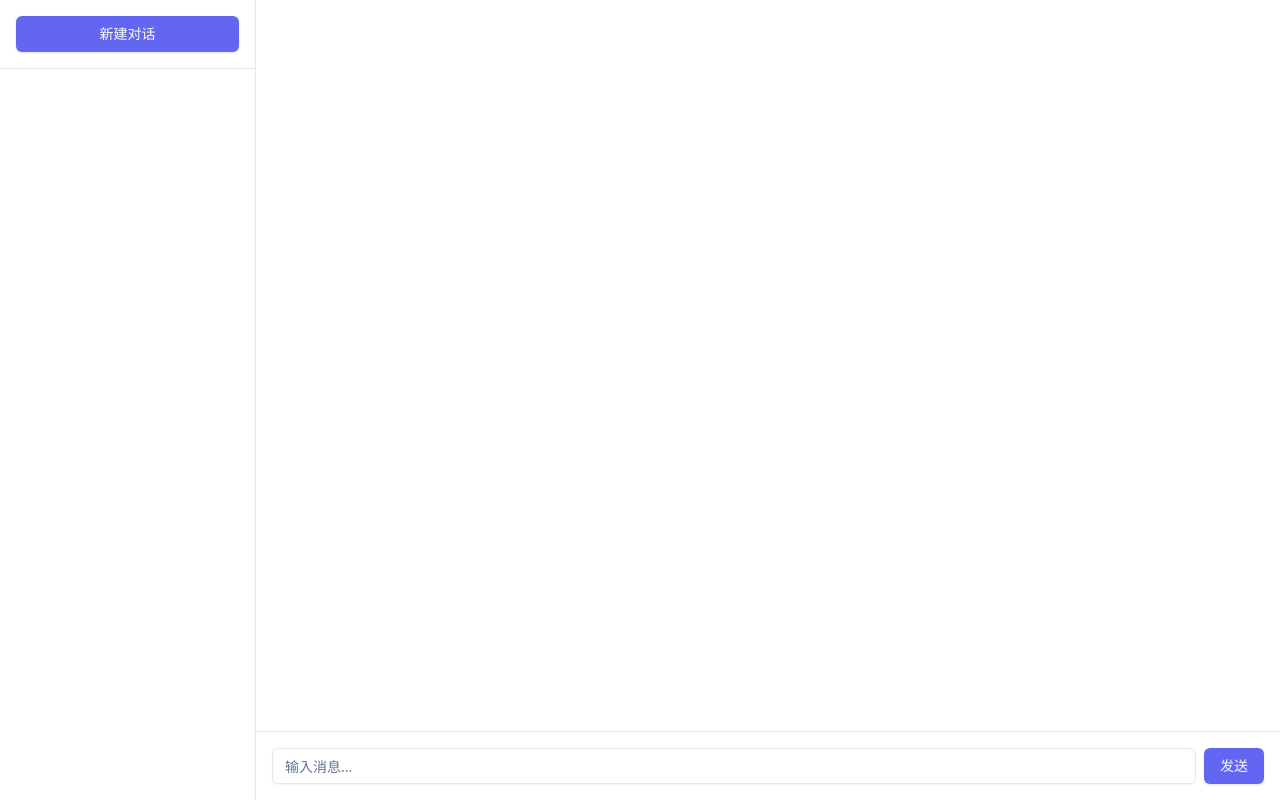
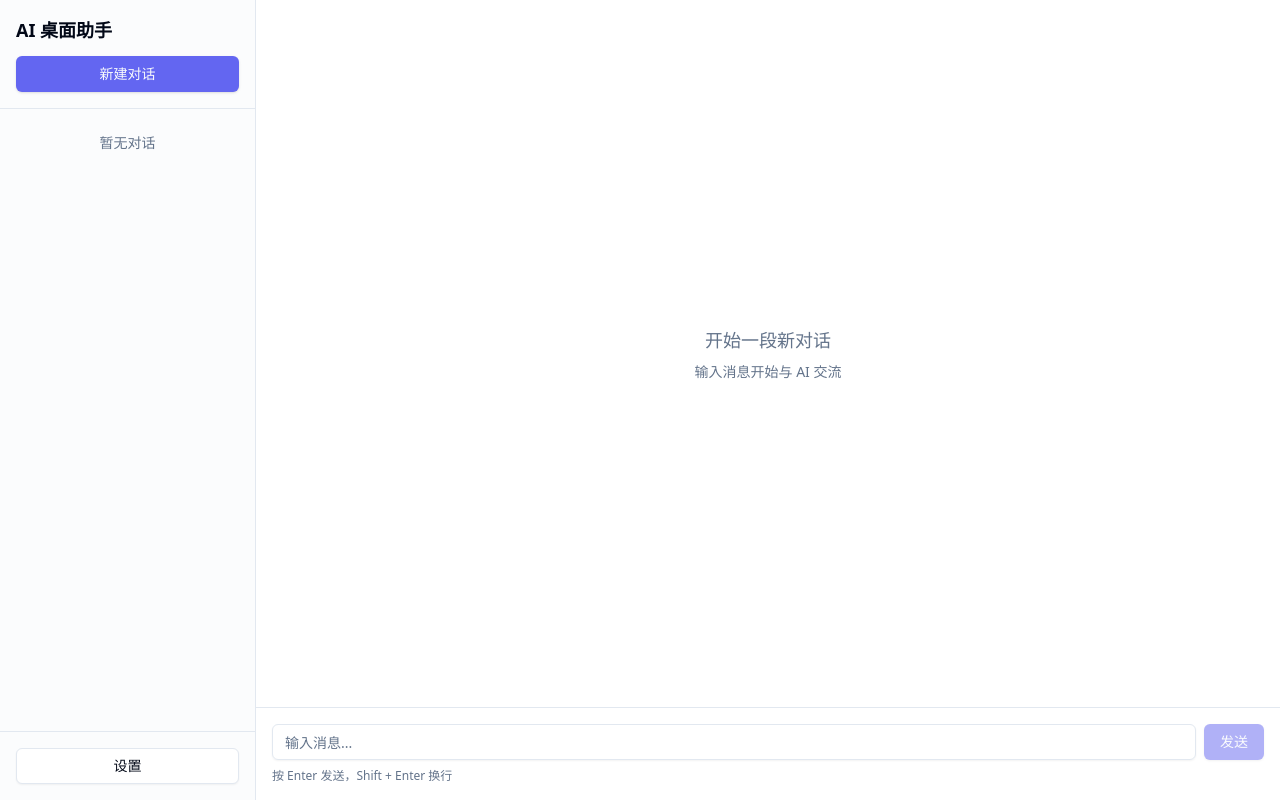
Before and after one commit to dameng321/ai-desktop-assistant, a React (Vite) app: page / in a window 1280 px wide. Built offline with nearby package versions, Linux system fonts and the light colour scheme.

Commit message:
feat(chat): 创建对话组件
- 创建 MessageItem 组件（单条消息展示）
- 创建 MessageList 组件（消息列表，自动滚动）
- 创建 InputBar 组件（输入框，支持快捷键）
- 创建 ChatWindow 组件（对话窗口）
- 更新 App.tsx 集成对话组件

```diff
--- a/src/App.tsx
+++ b/src/App.tsx
@@ -1,55 +1,41 @@
-import { useState } from 'react';
-import { useChatStore } from '@/stores';
-import { Button, Input } from '@/components/ui';
+import { useChat } from '@/hooks';
+import { ChatWindow } from '@/components/chat';
+import { Button } from '@/components/ui';
 import { cn } from '@/lib';
 
 function App() {
-  const { conversations, currentConversationId, createConversation, addMessage, setCurrentConversation } = useChatStore();
-  const [input, setInput] = useState('');
-
-  const currentConversation = conversations.find(c => c.id === currentConversationId);
-
-  const handleSend = () => {
-    if (!input.trim()) return;
-
-    let convId = currentConversationId;
-    if (!convId) {
-      convId = createConversation();
-    }
-
-    addMessage(convId, {
-      id: crypto.randomUUID(),
-      role: 'user',
-      content: input.trim(),
-      timestamp: Date.now(),
-    });
-
-    setInput('');
-  };
-
-  const handleKeyDown = (e: React.KeyboardEvent) => {
-    if (e.key === 'Enter' && !e.shiftKey) {
-      e.preventDefault();
-      handleSend();
-    }
-  };
+  const {
+    conversations,
+    currentConversationId,
+    setCurrentConversation,
+    newConversation,
+  } = useChat();
 
   return (
     <div className="flex h-screen bg-background text-foreground">
-      {/* Sidebar */}
-      <aside className="w-64 border-r border-border flex flex-col">
+      {/* 侧边栏 */}
+      <aside className="w-64 border-r border-border flex flex-col bg-muted/30">
+        {/* 标题和新建按钮 */}
         <div className="p-4 border-b border-border">
-          <Button onClick={() => createConversation()} className="w-full">
+          <h1 className="text-lg font-semibold mb-3">AI 桌面助手</h1>
+          <Button onClick={newConversation} className="w-full">
             新建对话
           </Button>
         </div>
+
+        {/* 对话列表 */}
         <nav className="flex-1 overflow-auto p-2">
+          {conversations.length === 0 && (
+            <p className="text-sm text-muted-foreground text-center py-4">
+              暂无对话
+            </p>
+          )}
           {conversations.map(conv => (
             <button
               key={conv.id}
               onClick={() => setCurrentConversation(conv.id)}
               className={cn(
-                "w-full text-left px-3 py-2 rounded-md text-sm truncate",
+                "w-full text-left px-3 py-2 rounded-md text-sm truncate mb-1",
                 conv.id === currentConversationId
                   ? "bg-primary text-primary-foreground"
                   : "hover:bg-accent"
@@ -59,45 +45,18 @@ function App() {
             </button>
           ))}
         </nav>
+
+        {/* 设置入口 */}
+        <div className="p-4 border-t border-border">
+          <Button variant="outline" className="w-full">
+            设置
+          </Button>
+        </div>
       </aside>
 
-      {/* Main Content */}
+      {/* 主内容区 */}
       <main className="flex-1 flex flex-col">
-        {/* Messages */}
-        <div className="flex-1 overflow-auto p-4">
-          {currentConversation?.messages.length === 0 && (
-            <div className="flex items-center justify-center h-full text-muted-foreground">
-              开始一段新对话
-            </div>
-          )}
-          {currentConversation?.messages.map(msg => (
-            <div
-              key={msg.id}
-              className={cn(
-                "mb-4 p-3 rounded-lg max-w-[80%]",
-                msg.role === 'user'
-                  ? "bg-primary text-primary-foreground ml-auto"
-                  : "bg-muted"
-              )}
-            >
-              {msg.content}
-            </div>
-          ))}
-        </div>
-
-        {/* Input */}
-        <div className="p-4 border-t border-border">
-          <div className="flex gap-2">
-            <Input
-              value={input}
-              onChange={e => setInput(e.target.value)}
-              onKeyDown={handleKeyDown}
-              placeholder="输入消息..."
-              className="flex-1"
-            />
-            <Button onClick={handleSend}>发送</Button>
-          </div>
-        </div>
+        <ChatWindow />
       </main>
     </div>
   );
--- /dev/null
+++ b/src/components/chat/ChatWindow.tsx
@@ -0,0 +1,41 @@
+import { useChat } from '@/hooks';
+import { MessageList } from './MessageList';
+import { InputBar } from './InputBar';
+
+export function ChatWindow() {
+  const {
+    messages,
+    isLoading,
+    error,
+    sendMessage,
+    stopGeneration,
+    clearError,
+  } = useChat();
+
+  return (
+    <div className="flex flex-col h-full">
+      {/* 错误提示 */}
+      {error && (
+        <div className="px-4 py-2 bg-destructive/10 text-destructive text-sm flex items-center justify-between">
+          <span>{error}</span>
+          <button
+            onClick={clearError}
+            className="text-destructive/80 hover:text-destructive"
+          >
+            ✕
+          </button>
+        </div>
+      )}
+
+      {/* 消息列表 */}
+      <MessageList messages={messages} isStreaming={isLoading} />
+
+      {/* 输入框 */}
+      <InputBar
+        onSend={sendMessage}
+        onStop={stopGeneration}
+        isLoading={isLoading}
+      />
+    </div>
+  );
+}
--- /dev/null
+++ b/src/components/chat/InputBar.tsx
@@ -0,0 +1,61 @@
+import { useState, useCallback } from 'react';
+import { Button, Input } from '@/components/ui';
+
+interface InputBarProps {
+  onSend: (message: string) => void;
+  onStop?: () => void;
+  isLoading?: boolean;
+  disabled?: boolean;
+  placeholder?: string;
+}
+
+export function InputBar({
+  onSend,
+  onStop,
+  isLoading,
+  disabled,
+  placeholder = '输入消息...',
+}: InputBarProps) {
+  const [input, setInput] = useState('');
+
+  const handleSend = useCallback(() => {
+    if (input.trim() && !isLoading && !disabled) {
+      onSend(input.trim());
+      setInput('');
+    }
+  }, [input, isLoading, disabled, onSend]);
+
+  const handleKeyDown = useCallback((e: React.KeyboardEvent) => {
+    if (e.key === 'Enter' && !e.shiftKey) {
+      e.preventDefault();
+      handleSend();
+    }
+  }, [handleSend]);
+
+  return (
+    <div className="p-4 border-t border-border">
+      <div className="flex gap-2">
+        <Input
+          value={input}
+          onChange={e => setInput(e.target.value)}
+          onKeyDown={handleKeyDown}
+          placeholder={placeholder}
+          disabled={disabled}
+          className="flex-1"
+        />
+        {isLoading ? (
+          <Button onClick={onStop} variant="destructive">
+            停止
+          </Button>
+        ) : (
+          <Button onClick={handleSend} disabled={!input.trim() || disabled}>
+            发送
+          </Button>
+        )}
+      </div>
+      <p className="text-xs text-muted-foreground mt-2">
+        按 Enter 发送，Shift + Enter 换行
+      </p>
+    </div>
+  );
+}
--- /dev/null
+++ b/src/components/chat/MessageItem.tsx
@@ -0,0 +1,36 @@
+import { cn } from '@/lib';
+import type { Message } from '@/types';
+
+interface MessageItemProps {
+  message: Message;
+  isStreaming?: boolean;
+}
+
+export function MessageItem({ message, isStreaming }: MessageItemProps) {
+  const isUser = message.role === 'user';
+
+  return (
+    <div
+      className={cn(
+        'flex w-full mb-4',
+        isUser ? 'justify-end' : 'justify-start'
+      )}
+    >
+      <div
+        className={cn(
+          'max-w-[80%] px-4 py-3 rounded-2xl',
+          isUser
+            ? 'bg-primary text-primary-foreground rounded-br-md'
+            : 'bg-muted rounded-bl-md'
+        )}
+      >
+        <div className="whitespace-pre-wrap break-words">
+          {message.content}
+          {isStreaming && (
+            <span className="inline-block w-2 h-4 ml-1 bg-current animate-pulse" />
+          )}
+        </div>
+      </div>
+    </div>
+  );
+}
--- /dev/null
+++ b/src/components/chat/MessageList.tsx
@@ -0,0 +1,41 @@
+import { useEffect, useRef } from 'react';
+import { MessageItem } from './MessageItem';
+import type { Message } from '@/types';
+
+interface MessageListProps {
+  messages: Message[];
+  isStreaming?: boolean;
+}
+
+export function MessageList({ messages, isStreaming }: MessageListProps) {
+  const bottomRef = useRef<HTMLDivElement>(null);
+
+  // 自动滚动到底部
+  useEffect(() => {
+    bottomRef.current?.scrollIntoView({ behavior: 'smooth' });
+  }, [messages]);
+
+  if (messages.length === 0) {
+    return (
+      <div className="flex items-center justify-center h-full text-muted-foreground">
+        <div className="text-center">
+          <p className="text-lg mb-2">开始一段新对话</p>
+          <p className="text-sm">输入消息开始与 AI 交流</p>
+        </div>
+      </div>
+    );
+  }
+
+  return (
+    <div className="flex-1 overflow-auto p-4">
+      {messages.map((message, index) => (
+        <MessageItem
+          key={message.id}
+          message={message}
+          isStreaming={isStreaming && index === messages.length - 1 && message.role === 'assistant'}
+        />
+      ))}
+      <div ref={bottomRef} />
+    </div>
+  );
+}
--- /dev/null
+++ b/src/components/chat/index.ts
@@ -0,0 +1,4 @@
+export { ChatWindow } from './ChatWindow';
+export { MessageList } from './MessageList';
+export { MessageItem } from './MessageItem';
+export { InputBar } from './InputBar';
```
